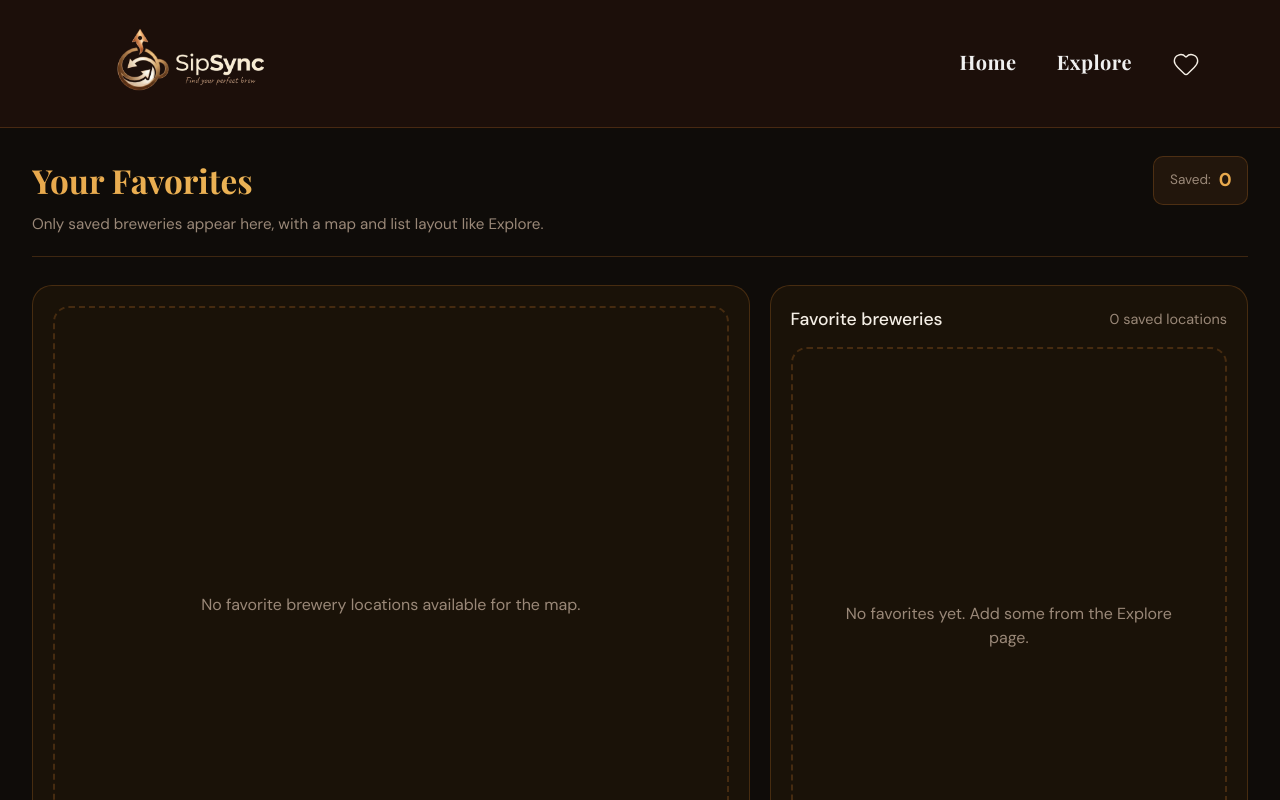
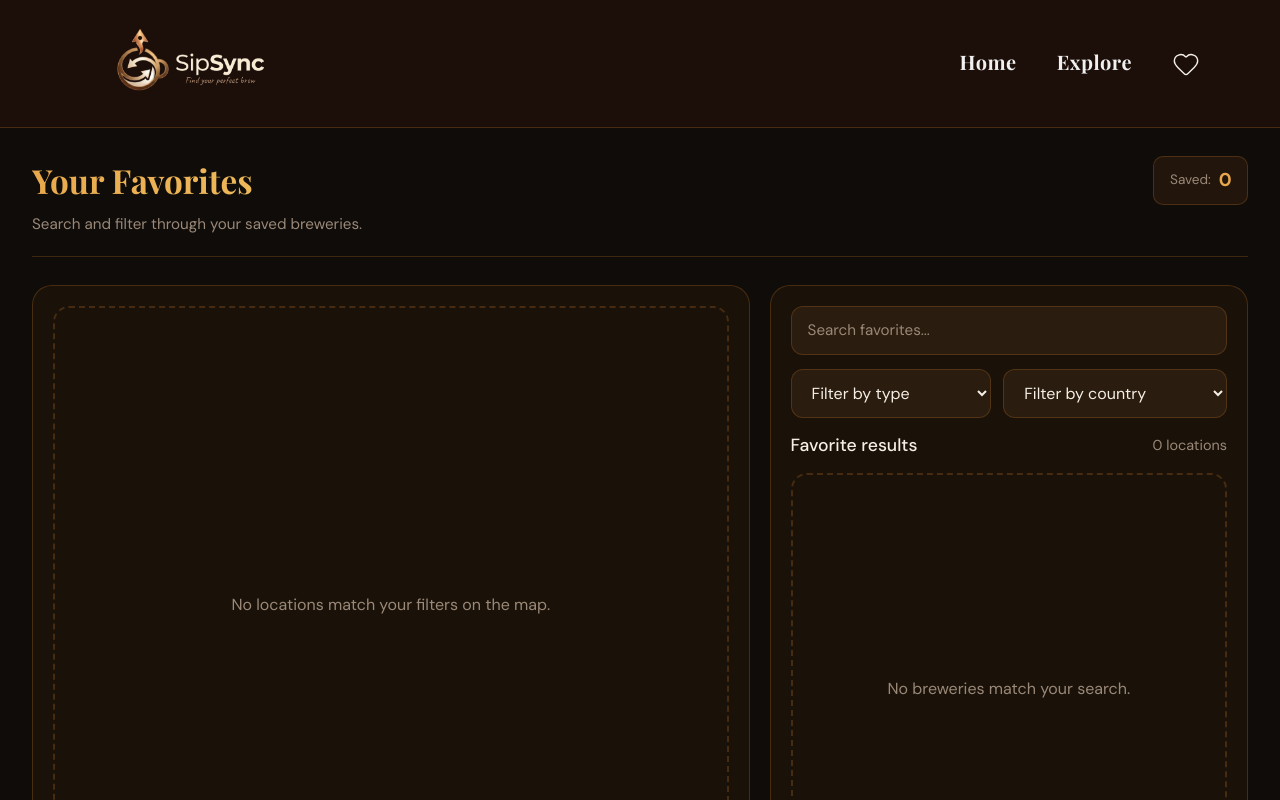
Before and after one commit to MiaMadz/group5_finals, a Next.js app in the folder coffeeshop-app/: page /Favorite in a window 1280 px wide. Shown: the top 800 px of the page. Built offline with nearby package versions, Linux system fonts and the light colour scheme; a web font is replaced by a local one.

Commit message:
Added Canada to the filter and set up the search/filter on the Favorite Page

```diff
--- a/coffeeshop-app/app/Components/Filters.js
+++ b/coffeeshop-app/app/Components/Filters.js
@@ -4,6 +4,7 @@ const BREWERY_TYPES = ['micro', 'nano', 'regional', 'brewpub', 'large', 'plannin
 const COUNTRIES = [
     'United States',
     'Australia',
+    'Canada',
     'South Africa',
     'Ireland',
     'England',
--- a/coffeeshop-app/app/Pages/FavoritePage.js
+++ b/coffeeshop-app/app/Pages/FavoritePage.js
@@ -1,17 +1,43 @@
 'use client'
-import { useState } from 'react'
+import { useState, useMemo } from 'react'
 import { useSelector } from 'react-redux'
 import dynamic from 'next/dynamic'
 import BreweryCard from '../Components/BreweryCard'
+import Filters from '../Components/Filters' // Import your existing component
 import 'leaflet/dist/leaflet.css'
 
 const BreweryMap = dynamic(() => import('../Components/BreweryMap'), { ssr: false })
 
 export default function FavoritePage() {
+    const [search, setSearch] = useState('')
+    const [country, setCountry] = useState('')
+    const [type, setType] = useState('')
     const [selectedLocation, setSelectedLocation] = useState(null)
+
     const favorites = useSelector((state) => state.favorites.items || [])
 
-  const mappableFavorites = favorites.filter((brewery) => brewery.latitude && brewery.longitude)
+    // Handler to match ExplorePage's filter logic
+    const handleFilterChange = (setter) => (value) => {
+        setter(value)
+    }
+
+    const filteredFavorites = useMemo(() => {
+        return favorites.filter((brewery) => {
+            const matchesSearch = brewery.name.toLowerCase().includes(search.toLowerCase()) ||
+                                 (brewery.city && brewery.city.toLowerCase().includes(search.toLowerCase()))
+
+            const matchesType = !type || type === 'all' || brewery.brewery_type === type
+
+            const matchesCountry = !country || brewery.country === country
+
+            return matchesSearch && matchesType && matchesCountry
+        })
+    }, [favorites, search, type, country])
+
+    const mappableFavorites = useMemo(() =>
+        filteredFavorites.filter((brewery) => brewery.latitude && brewery.longitude),
+        [filteredFavorites]
+    )
 
     const handleSelectBrewery = (brewery) => {
         if (brewery?.latitude && brewery?.longitude) {
@@ -27,11 +53,13 @@ export default function FavoritePage() {
             <div className="explore-header favorite-header">
                 <div>
                     <h1>Your Favorites</h1>
-          <p className="subtitle">Only saved breweries appear here, with a map and list layout like Explore.</p>
+                    <p className="subtitle">Search and filter through your saved breweries.</p>
                 </div>
-        <div className="explore-header__actions favorites-count">
+                <div className="explore-header__actions">
+                    <div className="favorites-count">
                         <span className="favorites-label">Saved:</span>
                         <span className="favorites-number">{favorites.length}</span>
+                    </div>
                 </div>
             </div>
 
@@ -41,26 +69,47 @@ export default function FavoritePage() {
                         {mappableFavorites.length > 0 ? (
                             <BreweryMap breweries={mappableFavorites} selectedBrewery={selectedLocation} />
                         ) : (
-              <div className="empty-state">No favorite brewery locations available for the map.</div>
+                            <div className="empty-state">No locations match your filters on the map.</div>
                         )}
                     </div>
                 </aside>
 
                 <main className="list-panel">
                     <div className="panel-card panel-card--list">
+                        <div className="search-bar-section">
+                            <div className="search-input-wrapper">
+                                <input
+                                    type="text"
+                                    className="search-input"
+                                    placeholder="Search favorites..."
+                                    value={search}
+                                    onChange={(e) => setSearch(e.target.value)}
+                                />
+                            </div>
+                        </div>
+
+                        <div className="panel-card__controls">
+                            <Filters
+                                country={country}
+                                type={type}
+                                onCountryChange={handleFilterChange(setCountry)}
+                                onTypeChange={handleFilterChange(setType)}
+                            />
+                        </div>
+
                         <div className="panel-meta">
                             <div>
-                <h2>Favorite breweries</h2>
+                                <h2>Favorite results</h2>
                             </div>
-              <p className="meta-copy">{favorites.length} saved locations</p>
+                            <p className="meta-copy">{filteredFavorites.length} locations</p>
                         </div>
 
-            {favorites.length === 0 ? (
-              <div className="empty-state">No favorites yet. Add some from the Explore page.</div>
+                        <div className="brewery-list-wrapper">
+                            {filteredFavorites.length === 0 ? (
+                                <div className="empty-state">No breweries match your search.</div>
                             ) : (
-              <div className="brewery-list-wrapper">
                                 <ul className="brewery-list">
-                  {favorites.map((brewery) => (
+                                    {filteredFavorites.map((brewery) => (
                                         <BreweryCard
                                             key={brewery.id}
                                             brewery={brewery}
@@ -68,8 +117,8 @@ export default function FavoritePage() {
                                         />
                                     ))}
                                 </ul>
+                            )}
                         </div>
-            )}
                     </div>
                 </main>
             </div>
```
Lines whose indentation alone changed are shown as unchanged.
